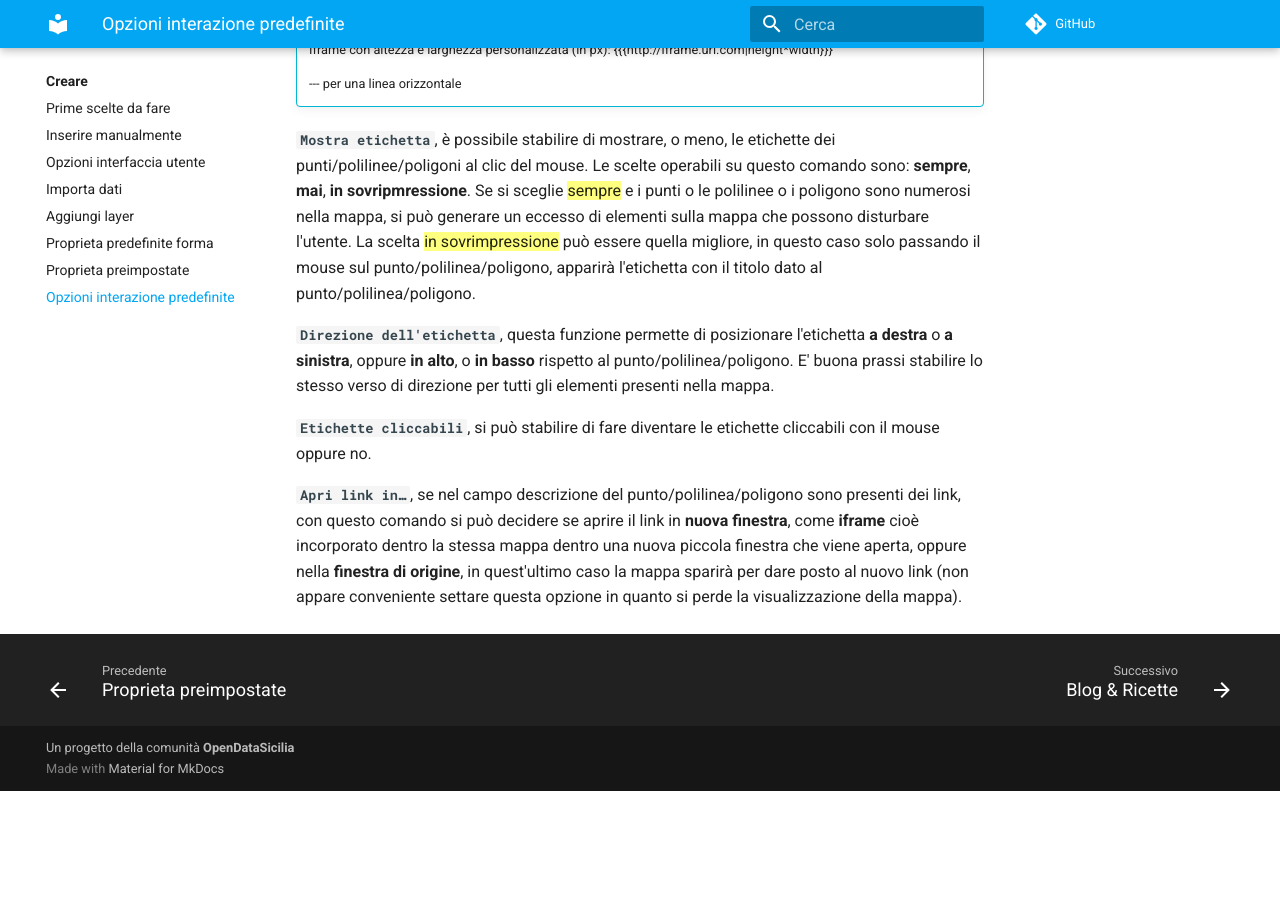
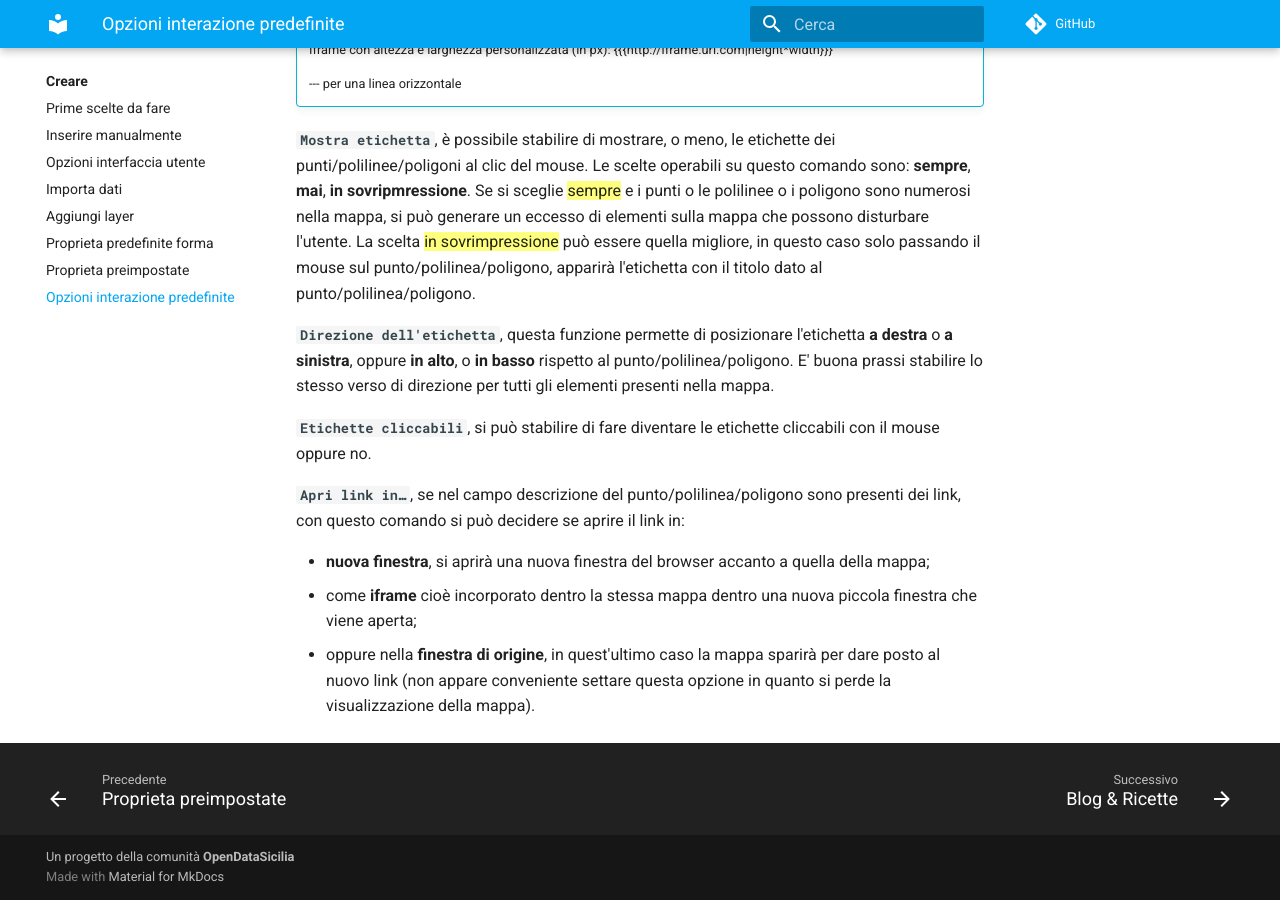
Before and after one commit to opendatasicilia/guida-umap, an MkDocs documentation site: the page built from docs/creare/opzioni-interazione-predefinite.md, in a window 1280 px wide and 900 px high, scrolled down 1039 px. Built offline with MkDocs 1.6.1 and Material for MkDocs 9.7.7, drawn with Linux system fonts in a browser that asks for light colours; comment, search, counter and statistics services are not loaded; before the commit the page ends 1830 px from its top, so only the background shows below that.

Commit message:
Update opzioni-interazione-predefinite.md

```diff
--- a/docs/creare/opzioni-interazione-predefinite.md
+++ b/docs/creare/opzioni-interazione-predefinite.md
@@ -43,4 +43,8 @@
 
 **`Etichette cliccabili`**, si può stabilire di fare diventare le etichette cliccabili con il mouse oppure no.
 
-**`Apri link in…`**, se nel campo descrizione del punto/polilinea/poligono sono presenti dei link, con questo comando si può decidere se aprire il link in **nuova finestra**, come **iframe** cioè incorporato dentro la stessa mappa dentro una nuova piccola finestra che viene aperta, oppure nella **finestra di origine**, in quest'ultimo caso la  mappa sparirà per dare posto al nuovo link (non appare conveniente settare questa opzione in quanto si perde la visualizzazione della mappa).
+**`Apri link in…`**, se nel campo descrizione del punto/polilinea/poligono sono presenti dei link, con questo comando si può decidere se aprire il link in:
+
+   - **nuova finestra**, si aprirà una nuova finestra del browser accanto a quella della mappa;
+   - come **iframe** cioè incorporato dentro la stessa mappa dentro una nuova piccola finestra che viene aperta;
+   - oppure nella **finestra di origine**, in quest'ultimo caso la  mappa sparirà per dare posto al nuovo link (non appare conveniente settare questa opzione in quanto si perde la visualizzazione della mappa).
```
